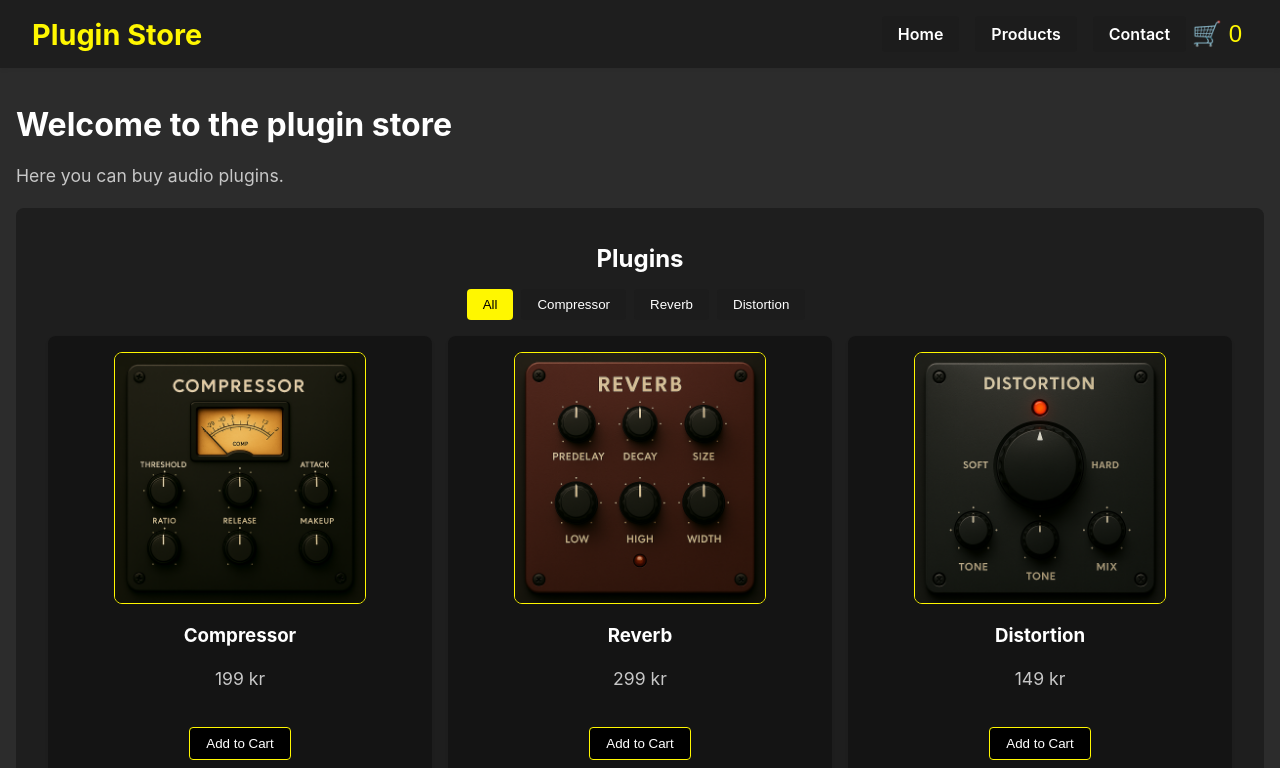
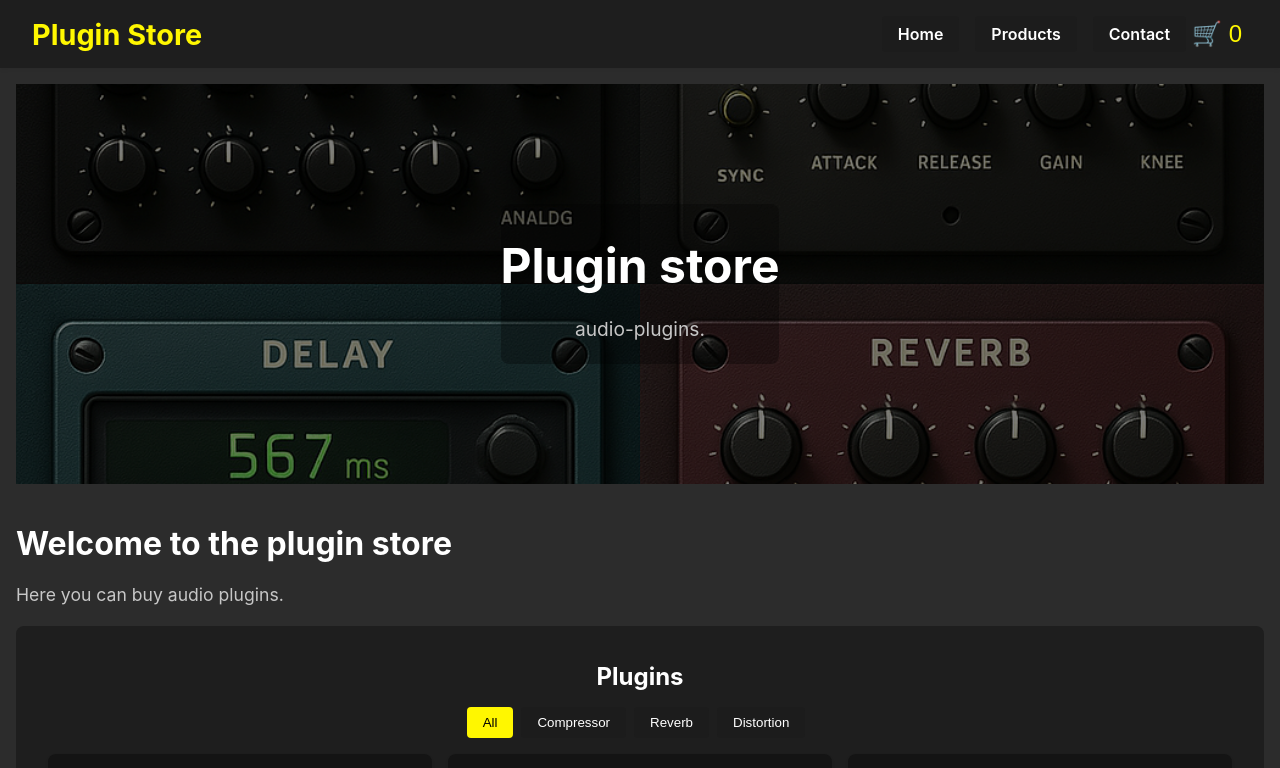
Before and after one commit to ed-vin/react-e-commerce, a React (Create React App) app: page / in a window 1280 px wide. Shown: the top 768 px of the page. Built offline with nearby package versions, Linux system fonts and the light colour scheme.

Commit message:
home page

```diff
--- a/src/pages/Home.js
+++ b/src/pages/Home.js
@@ -1,10 +1,19 @@
 import ProductBrowser from '../components/ProductBrowser';
-import Cart from '../components/Cart';  // import Cart component
+import Cart from '../components/Cart';
 import '../styles/Home.css';
 
 export default function Home() {
   return (
     <div className="home">
+      <div className="hero-section">
+        <img src="/images/plugins.png" alt="Plugins Hero" className="hero-image" />
+        {/* Lägg till detta block för text ovanpå bilden */}
+        <div className="hero-content">
+          <h1>Plugin store</h1>
+          <p>audio-plugins.</p>
+        </div>
+      </div>
+
       <h1>Welcome to the plugin store</h1>
       <p>Here you can buy audio plugins.</p>
 
--- a/src/pages/Products.js
+++ b/src/pages/Products.js
@@ -1,10 +1,14 @@
 import React from 'react';
+import ProductBrowser from '../components/ProductBrowser';
+import Cart from '../components/Cart';  // import Cart component
 
 export default function Products() {
   return (
     <div>
       <h2>Our products</h2>
       <p>This is our plugins</p>
+      <ProductBrowser />
+      <Cart />  {/* Render Cart component here */}
     </div>
   );
 }
--- a/src/styles/Home.css
+++ b/src/styles/Home.css
@@ -14,3 +14,61 @@
     color: #c7c7c7;
     line-height: 1.6;
   }
+
+/* Home.css */
+
+.hero-section {
+  position: relative; /* Viktigt för att placera text eller overlay */
+  width: 100%;
+  height: 400px; /* Justera höjden efter önskemål, t.ex. 50vh för 50% av viewport-höjden */
+  overflow: hidden; /* Se till att bilden inte sticker ut */
+  margin-bottom: 40px; /* Mer utrymme under hero-sektionen */
+  display: flex; /* Använd flexbox för att centrera innehåll om du lägger till det */
+  align-items: center; /* Centrera vertikalt */
+  justify-content: center; /* Centrera horisontellt */
+  color: white; /* Textfärg om du lägger till text ovanpå bilden */
+  text-align: center;
+}
+
+.hero-image {
+  width: 100%;
+  height: 100%;
+  object-fit: cover; /* Se till att bilden täcker hela ytan utan att bli förvrängd */
+  object-position: center; /* Centrera bilden i rutan */
+  filter: brightness(0.5); /* Gör bilden lite mörkare för bättre kontrast mot text */
+}
+
+/* Exempel på hur du kan lägga till en text-overlay om du vill */
+.hero-content {
+  position: absolute;
+  z-index: 1; /* Se till att texten ligger ovanpå bilden */
+  max-width: 800px; /* Begränsa bredden på texten */
+  padding: 0px;
+  background-color: rgba(0, 0, 0, 0.3); /* Lätt genomskinlig bakgrund för texten */
+  border-radius: 8px;
+}
+
+.hero-content h1 {
+  font-size: 3em; /* Större rubrik */
+  margin-bottom: 10px;
+}
+
+.hero-content p {
+  font-size: 1.2em; /* Större brödtext */
+}
+
+/* Media queries för responsivitet */
+@media (max-width: 768px) {
+  .hero-section {
+    height: 300px; /* Mindre höjd på mindre skärmar */
+    margin-bottom: 20px;
+  }
+
+  .hero-content h1 {
+    font-size: 2em;
+  }
+
+  .hero-content p {
+    font-size: 1em;
+  }
+}
```
